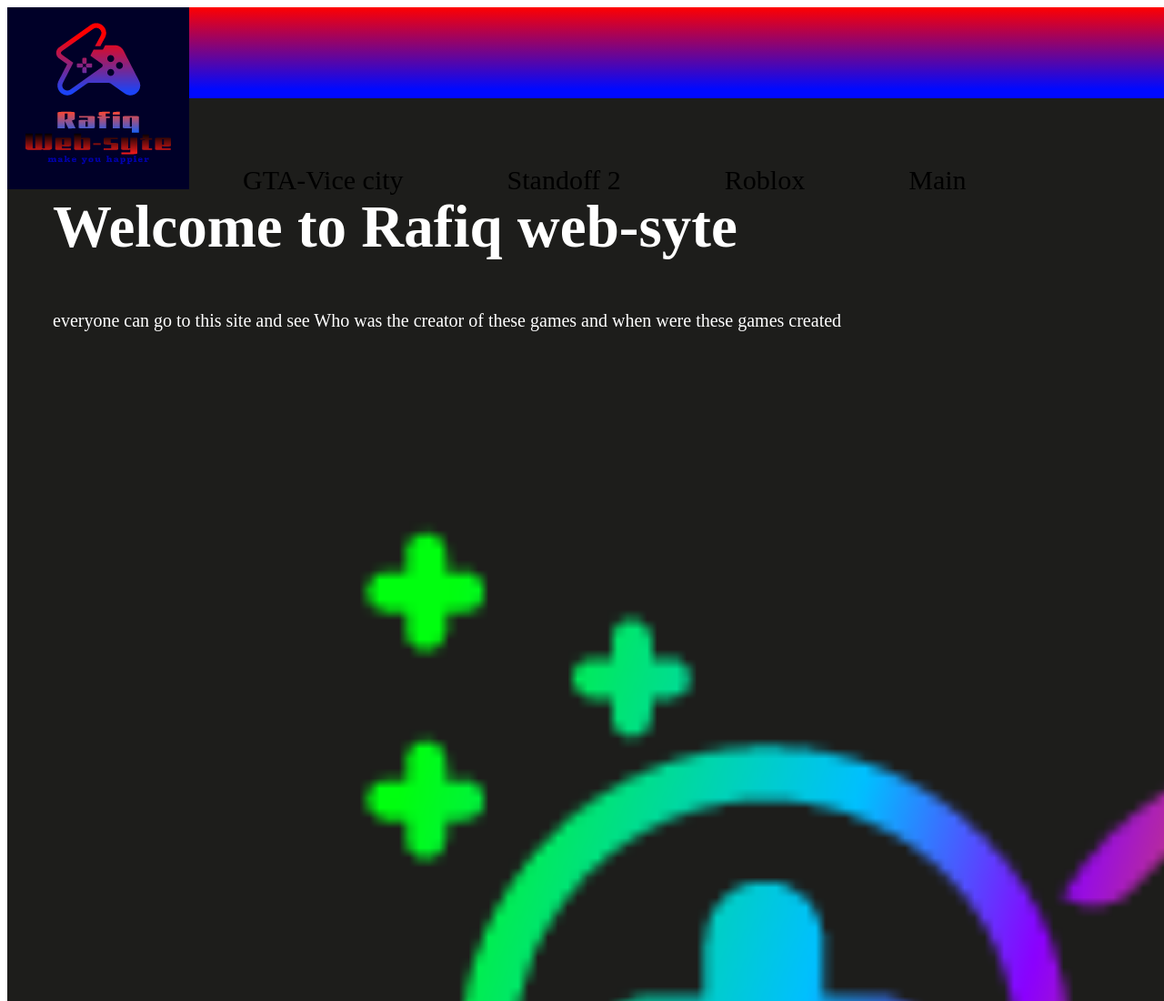
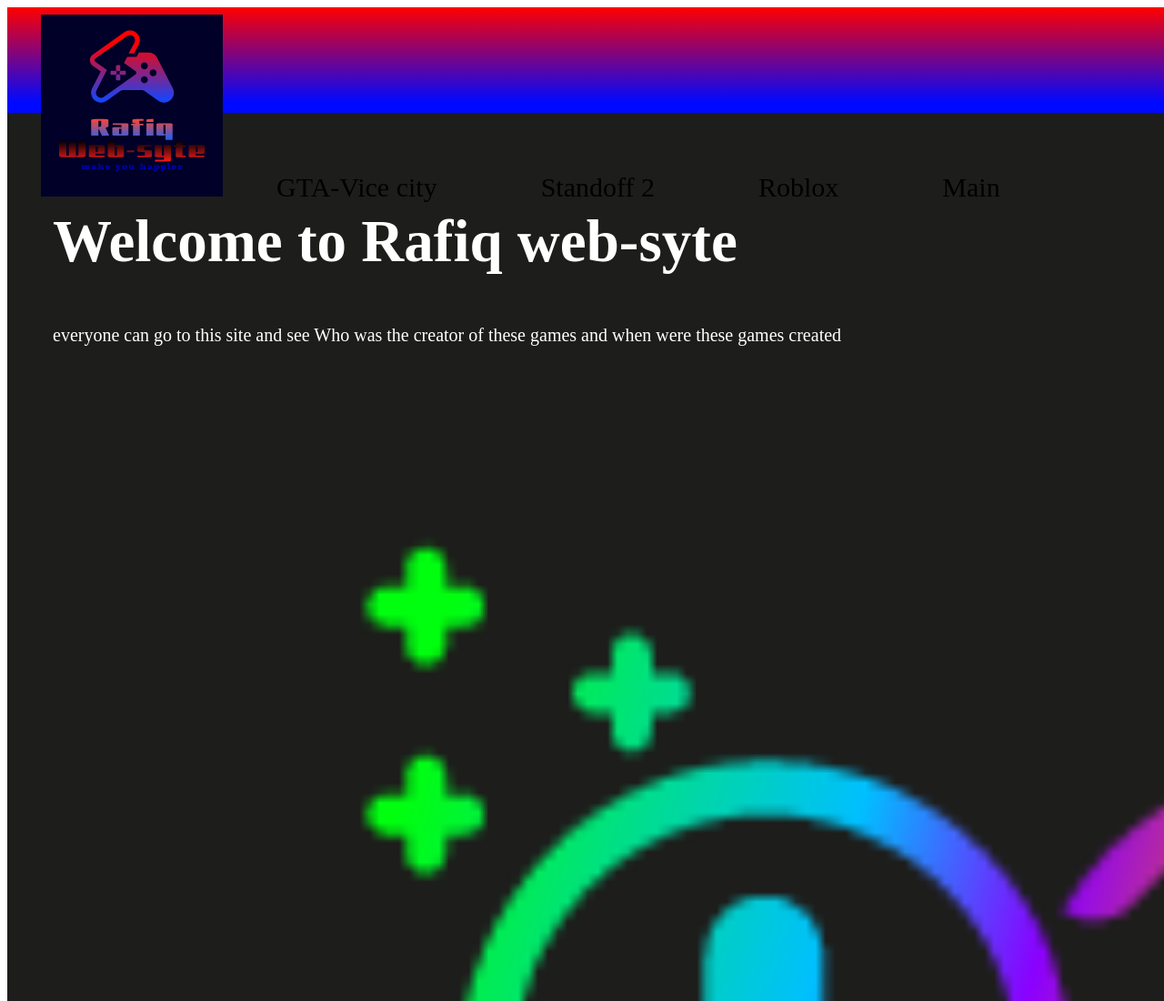
Before and after one commit to RefiqQanizade2012/Game.github.io, a plain HTML site: page index.html in a window 1280 px wide. Shown: the top 1100 px of the page at 91% size. Drawn offline with Linux system fonts and the light colour scheme.

Commit message:
Update style.css

```diff
--- a/style.css
+++ b/style.css
@@ -5,7 +5,9 @@ header {
     rgba(255, 0, 0, 1) 100%
   );
   height: 100px;
-  width: 2181px;
+  width: 2008px;
+  padding: 1vh 2.9vw;
+  align-items: center;
 }
 header a {
   text-decoration: none;
```
